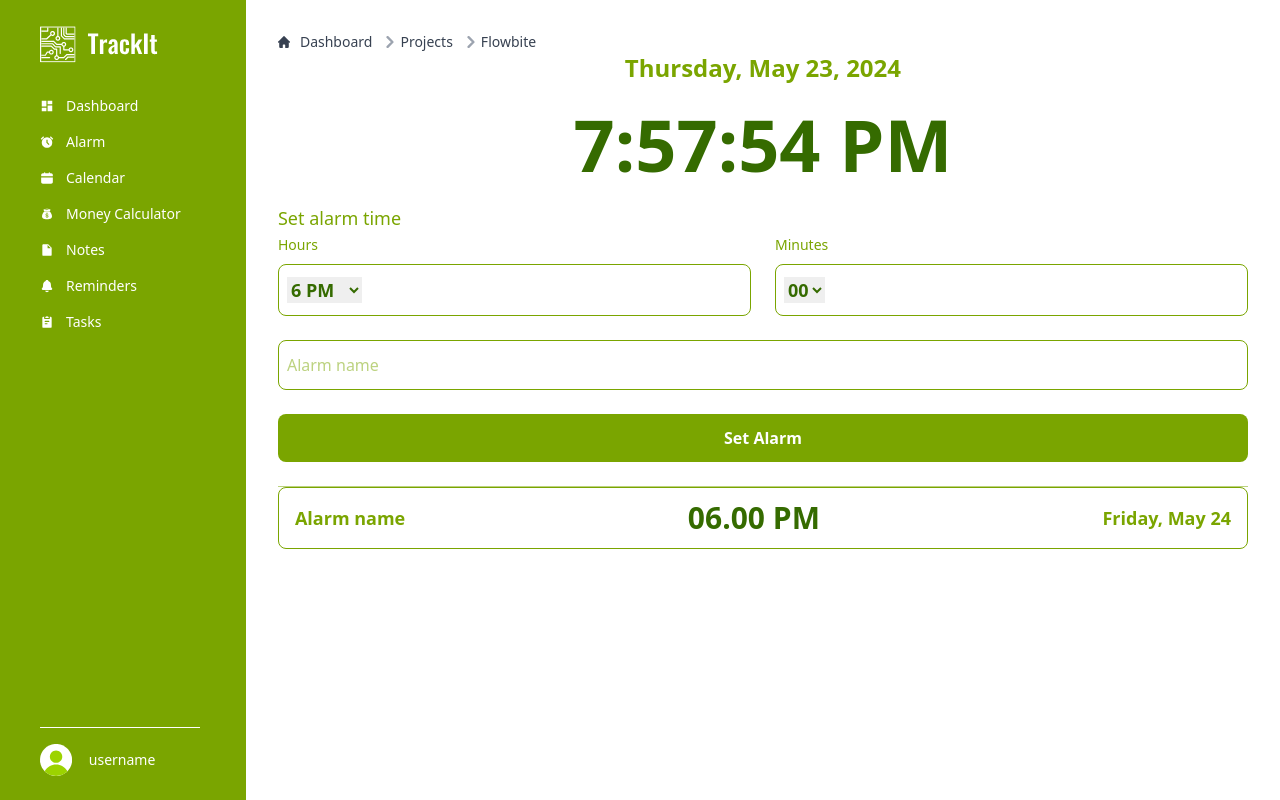
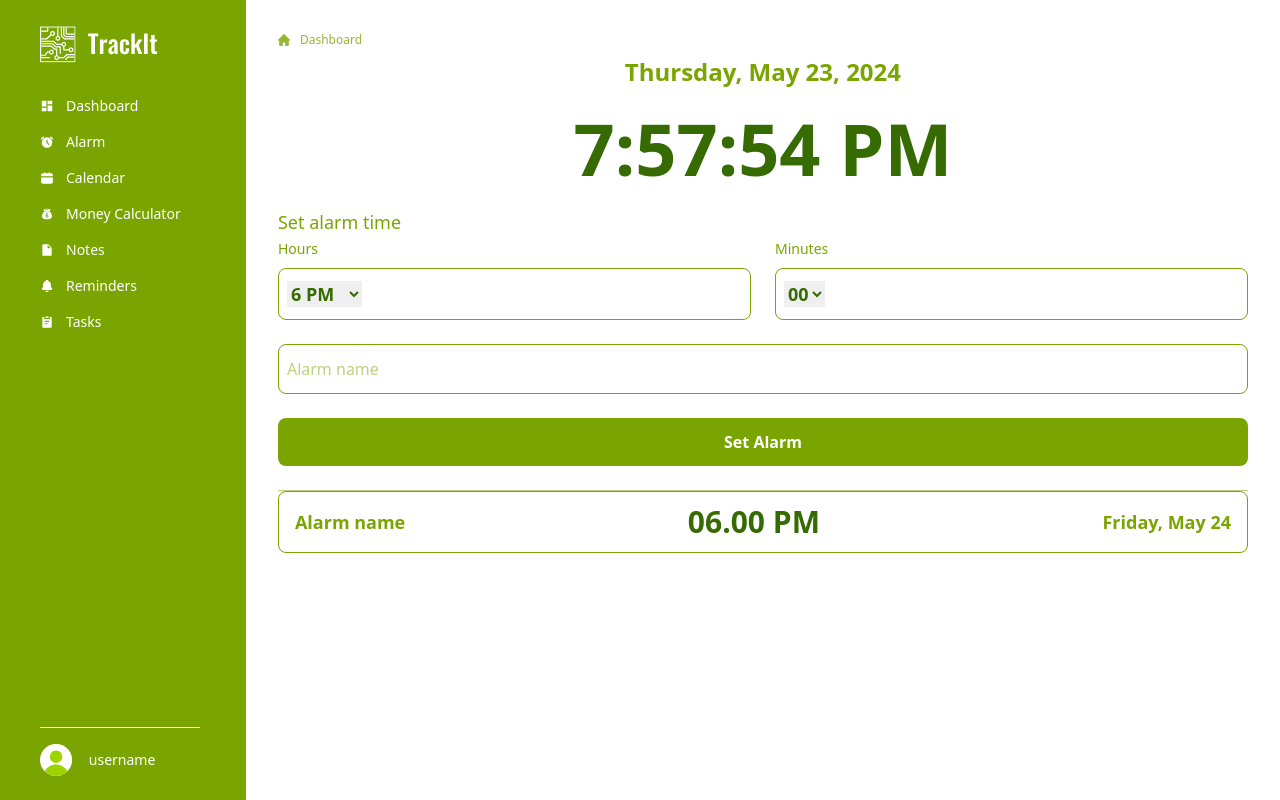
Before and after one commit to allsyalwaa/TrackIt, a React (Vite) app: page /alarm in a window 1280 px wide. Built offline with nearby package versions, Linux system fonts and the light colour scheme.

Commit message:
refactor: Update BreadCrumbs component to use correct links and improve styling

```diff
--- a/src/components/ui/BreadCrumbs.jsx
+++ b/src/components/ui/BreadCrumbs.jsx
@@ -2,26 +2,18 @@ export default function BreadCrumbs({
   data = [
     {
       name: "Dashboard",
-      link: "/",
-    },
-    {
-      name: "Projects",
-      link: "/projects",
-    },
-    {
-      name: "Flowbite",
-      link: "/flowbite",
+      link: "/dashboard",
     },
   ],
 }) {
   return (
-    <nav className="flex" aria-label="Breadcrumb">
+    <nav className="mb-2 flex" aria-label="Breadcrumb">
       <ol className="inline-flex items-center space-x-1 md:space-x-2 rtl:space-x-reverse">
         {data.map((item, index) => (
           <li key={index} className="inline-flex items-center">
             <a
-              href="#"
-              className="inline-flex items-center text-sm font-medium text-gray-700 hover:text-blue-600 dark:text-gray-400 dark:hover:text-white"
+              href={item.link}
+              className="inline-flex items-center text-xs font-medium text-primary/80 hover:text-secondary "
             >
               {index == 0 ? (
                 <svg
@@ -35,7 +27,7 @@ export default function BreadCrumbs({
                 </svg>
               ) : (
                 <svg
-                  className="mx-1 h-3 w-3 text-gray-400 rtl:rotate-180"
+                  className="mx-1 h-2 w-2 text-primary/80 rtl:rotate-180"
                   aria-hidden="true"
                   xmlns="http://www.w3.org/2000/svg"
                   fill="none"
```
